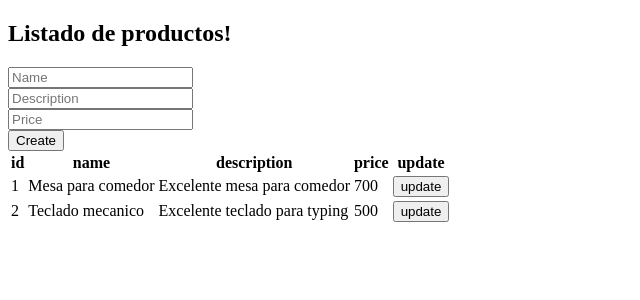
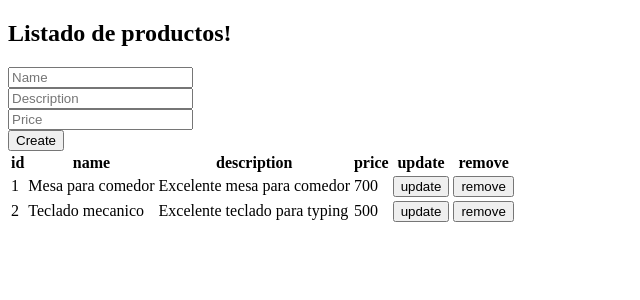
Before and after one commit to drox13/angular-app, an Angular app: page / in a window 1280 px wide. Shown: the top 300 px of the page, without its empty margins (0-640 px from the left). Built offline with nearby package versions, Linux system fonts and the light colour scheme.

Commit message:
se implementa el eliminar

```diff
--- a/src/app/products/components/product.html
+++ b/src/app/products/components/product.html
@@ -11,6 +11,7 @@
       <th>description</th>
       <th>price</th>
       <th>update</th>
+      <th>remove</th>
     </tr>
   </thead>
   <tbody>
@@ -21,6 +22,7 @@
       <td>{{product.description}}</td>
       <td>{{product.price}}</td>
       <td><button (click)="onUpdateProduct(product)">update</button></td>
+      <td><button (click)="onRemoveProduct(product.id)">remove</button></td>
     </tr>
     }
   </tbody>
--- a/src/app/products/components/product.ts
+++ b/src/app/products/components/product.ts
@@ -43,5 +43,8 @@
     this.productSeleted = productRow;
   }
 
+  onRemoveProduct(id: number): void{
+    this.products = this.products.filter(product => product.id != id)
+  }
 
 }
```
